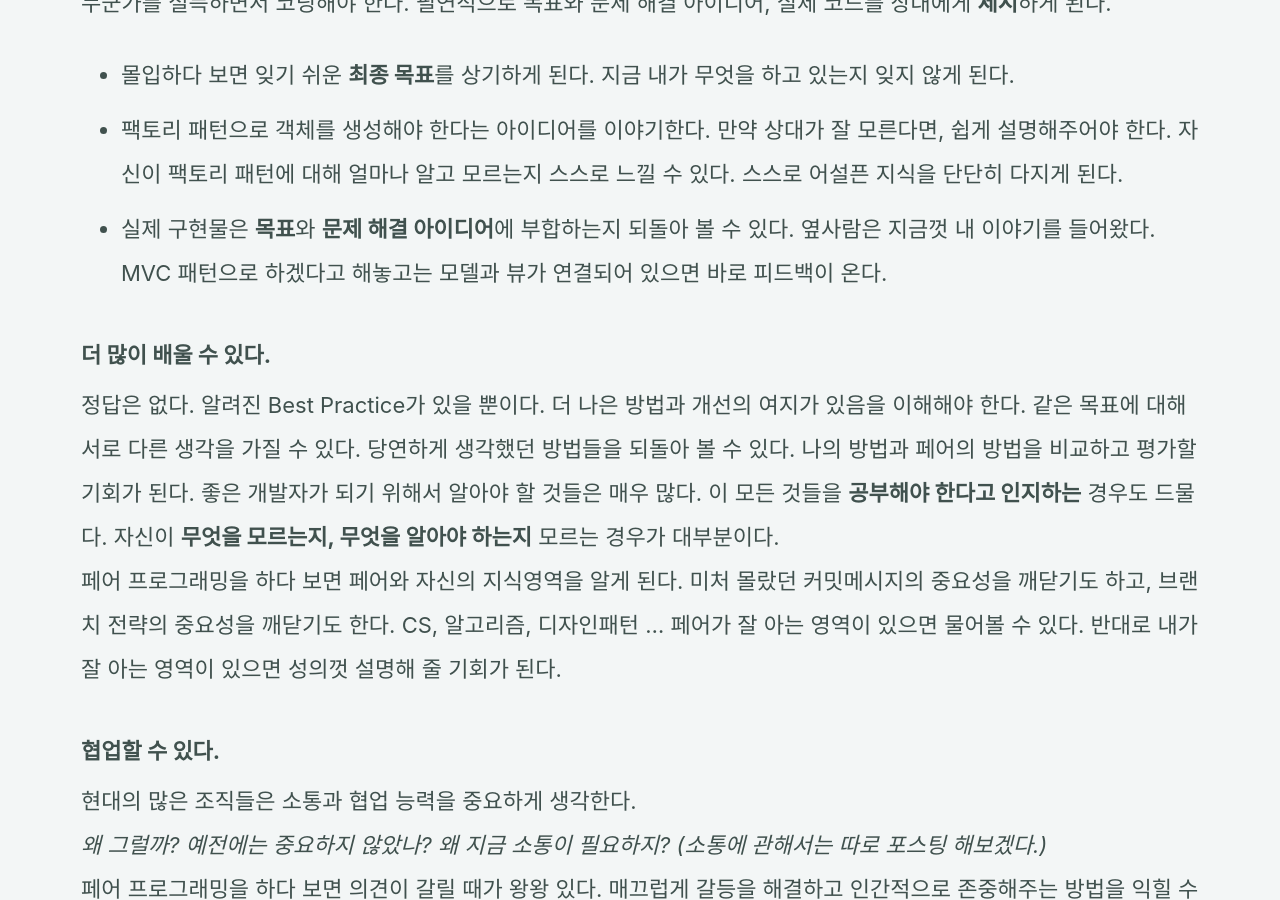
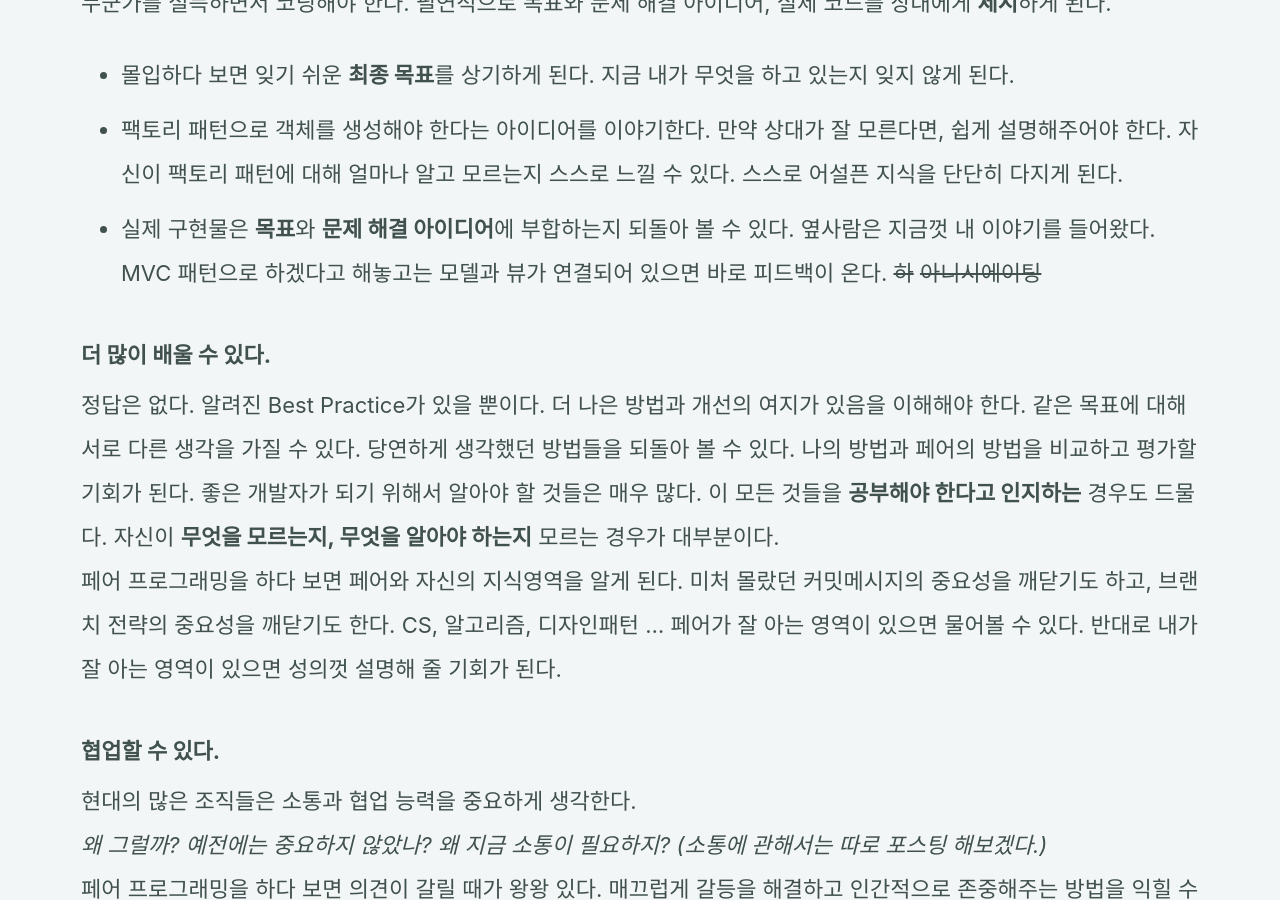
Before and after one commit to andole87/andole87.github.io, a Jekyll site: the page built from _posts/2019-05-10-pair-programming.md, in a window 1280 px wide and 900 px high, scrolled down 1020 px. Built offline with Jekyll 4.4.1, drawn with Linux system fonts in a browser that asks for light colours; cached includes are drawn as plain includes; comment, search, counter and statistics services are not loaded.

Commit message:
edit post

```diff
--- a/_posts/2019-05-10-pair-programming.md
+++ b/_posts/2019-05-10-pair-programming.md
@@ -25,7 +25,7 @@ comments: true
 누군가를 설득하면서 코딩해야 한다. 필연적으로 목표와 문제 해결 아이디어, 실제 코드를 상대에게 **제시**하게 된다.
 - 몰입하다 보면 잊기 쉬운 **최종 목표**를 상기하게 된다. 지금 내가 무엇을 하고 있는지 잊지 않게 된다.
 - 팩토리 패턴으로 객체를 생성해야 한다는 아이디어를 이야기한다. 만약 상대가 잘 모른다면, 쉽게 설명해주어야 한다. 자신이 팩토리 패턴에 대해 얼마나 알고 모르는지 스스로 느낄 수 있다. 스스로 어설픈 지식을 단단히 다지게 된다.
-- 실제 구현물은 **목표**와 **문제 해결 아이디어**에 부합하는지 되돌아 볼 수 있다. 옆사람은 지금껏 내 이야기를 들어왔다. MVC 패턴으로 하겠다고 해놓고는 모델과 뷰가 연결되어 있으면 바로 피드백이 온다.
+- 실제 구현물은 **목표**와 **문제 해결 아이디어**에 부합하는지 되돌아 볼 수 있다. 옆사람은 지금껏 내 이야기를 들어왔다. MVC 패턴으로 하겠다고 해놓고는 모델과 뷰가 연결되어 있으면 바로 피드백이 온다. ~~하~~ ~~아니시에이팅~~
 
 
 ### 더 많이 배울 수 있다.
```
